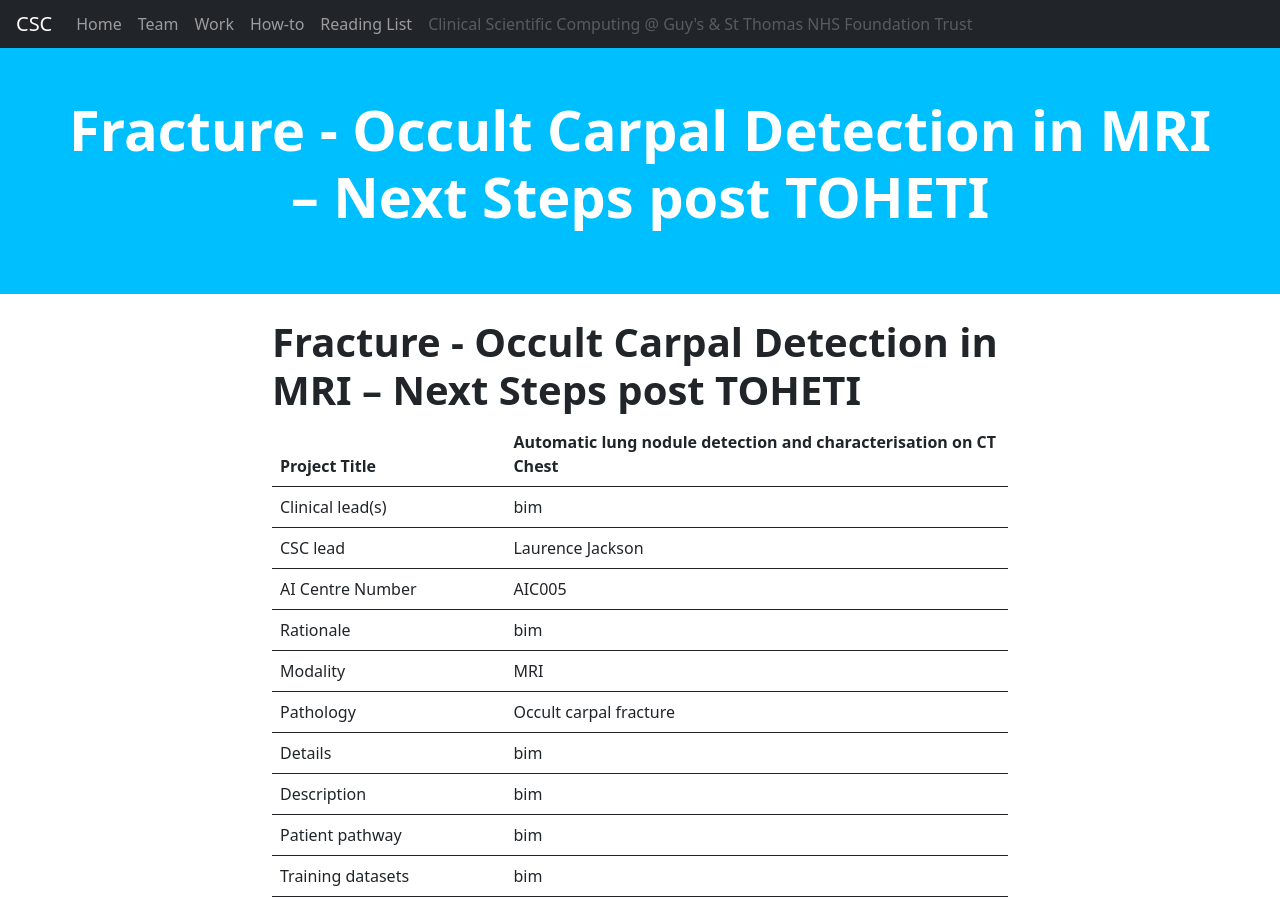
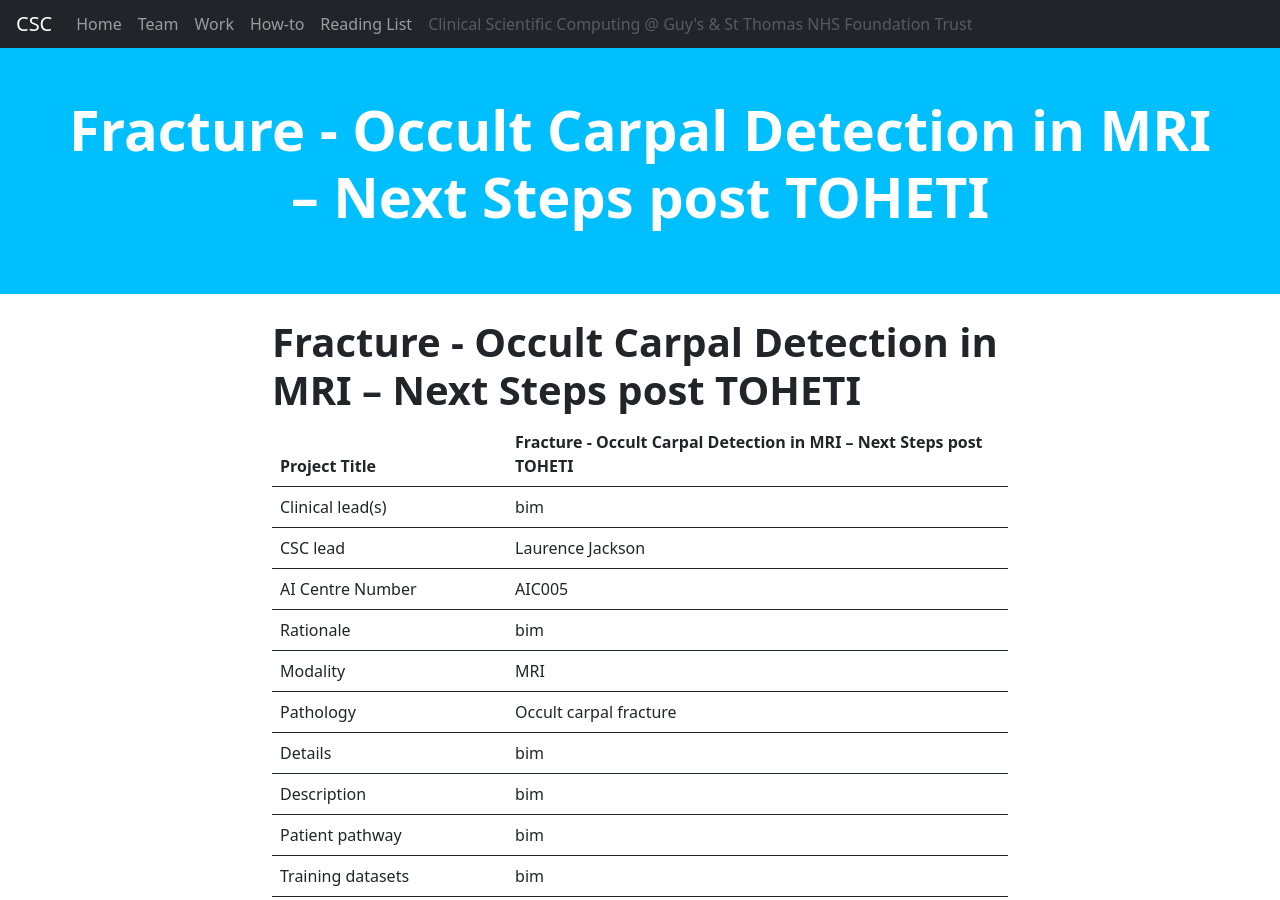
Before and after one commit to GSTT-CSC/gstt-csc-old, a Jekyll site: the page built from projects/occult_carpal_detection_in_mri.md, in a window 1280 px wide and 900 px high. Built offline with Jekyll 4.4.1, drawn with Linux system fonts in a browser that asks for light colours; our own code applies the rules of GitHub Pages for plain Markdown files.

Commit message:
Fixes project title

```diff
--- a/projects/occult_carpal_detection_in_mri.md
+++ b/projects/occult_carpal_detection_in_mri.md
@@ -1,6 +1,6 @@
 # **Fracture - Occult Carpal Detection in MRI -- Next Steps post TOHETI**
 
-| Project Title | Automatic lung nodule detection and characterisation on CT Chest |
+| Project Title | Fracture - Occult Carpal Detection in MRI -- Next Steps post TOHETI |
 | --- | --- |
 | Clinical lead(s) | bim |
 | --- | --- |
```
